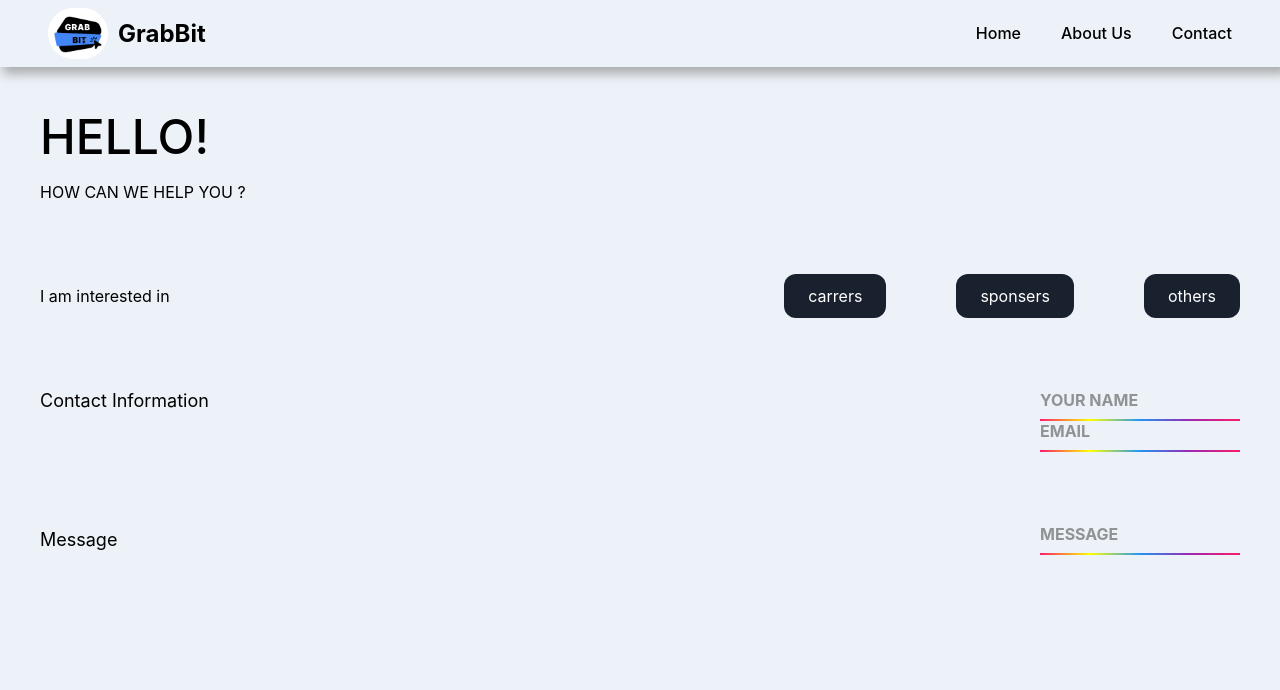
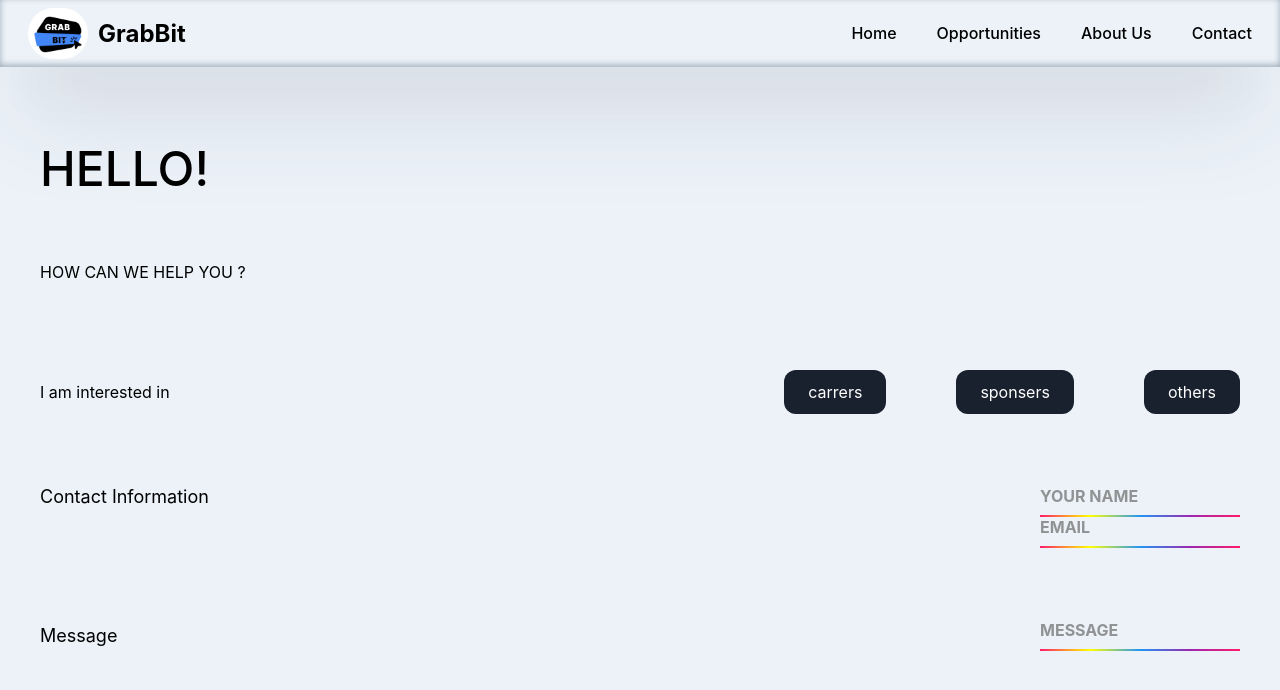
Before and after one commit to suzy-g38/GrabBits_Website, a React (Create React App) app in the folder client/: page /contact in a window 1280 px wide. Shown: the top 690 px of the page. Built offline with nearby package versions, Linux system fonts and the light colour scheme.

Commit message:
opportunities added, navbar fixed

```diff
--- a/client/package.json
+++ b/client/package.json
@@ -6,6 +6,7 @@
 		"@testing-library/jest-dom": "^5.16.5",
 		"@testing-library/react": "^13.4.0",
 		"@testing-library/user-event": "^13.5.0",
+		"axios": "^1.2.4",
 		"react": "^18.2.0",
 		"react-dom": "^18.2.0",
 		"react-icons": "^4.7.1",
@@ -44,5 +45,6 @@
 		"eslint-config-prettier": "^8.6.0",
 		"eslint-plugin-react": "^7.32.1",
 		"prettier": "2.8.3"
-	}
+	},
+	"proxy": "http://localhost:8000"
 }
--- a/client/src/App.jsx
+++ b/client/src/App.jsx
@@ -1,6 +1,13 @@
 import React from 'react';
 import { Route, Routes } from 'react-router-dom';
-import { Contact, Footer, Landing, Navbar, Team } from './components';
+import {
+	Contact,
+	Footer,
+	Landing,
+	Navbar,
+	Team,
+	Opportunities,
+} from './components';
 import { Button, Card, Input, DotAnim } from './components/common';
 
 const App = () => {
@@ -20,12 +27,13 @@ const App = () => {
 			<Routes>
 				<Route path="/" element={<Landing />} />
 				<Route path="/team" element={<Team />} />
+				<Route path="/opportunities" element={<Opportunities />} />
 				<Route path="/contact" element={<Contact />} />
 			</Routes>
 			<Footer />
 			{/* <Input />
-			<Button label="Search for Jobs" />
-			<Card /> */}
+			<Button label="Search for Jobs" />*/}
+			{/* <Card /> */}
 			{/* </div> */}
 		</>
 	);
--- a/client/src/components/Navbar/Navbar.jsx
+++ b/client/src/components/Navbar/Navbar.jsx
@@ -10,6 +10,7 @@ const Navbar = () => {
 	return (
 		<>
 			<nav className={classes.navbar}>
+				<div className={classes.inner_navbar}>
 					<NavLink to="/">
 						<div className={classes.brand}>
 							<div className={classes.brand_logo}>
@@ -18,7 +19,6 @@ const Navbar = () => {
 							<span className={classes.brand_title}>GrabBit</span>
 						</div>
 					</NavLink>
-
 					<ul
 						className={
 							active
@@ -26,17 +26,47 @@ const Navbar = () => {
 								: `${classes.navbar_items}`
 						}
 					>
-					<li className={`${classes.navbar_item} `}>
-						<NavLink to="/" className={classes.main_item}>
+						<li
+							className={`${classes.navbar_item} `}
+							onClick={() => {
+								setActive((prevValue) => !prevValue);
+							}}
+						>
+							<NavLink to="/" className={classes.link_text}>
 								Home
 							</NavLink>
 						</li>
-					<li className={`${classes.navbar_item} `}>
-						<NavLink to="/team">About Us</NavLink>
+						<li
+							className={`${classes.navbar_item} `}
+							onClick={() => {
+								setActive((prevValue) => !prevValue);
+							}}
+						>
+							<NavLink to="/opportunities" className={classes.link_text}>
+								Opportunities
+							</NavLink>
 						</li>
-					<li className={`${classes.navbar_item} `}>
-						<NavLink to="/contact">Contact</NavLink>
+						<li
+							className={`${classes.navbar_item} `}
+							onClick={() => {
+								setActive((prevValue) => !prevValue);
+							}}
+						>
+							<NavLink to="/team" className={classes.link_text}>
+								About Us
+							</NavLink>
 						</li>
+						<li
+							className={`${classes.navbar_item} `}
+							onClick={() => {
+								setActive((prevValue) => !prevValue);
+							}}
+						>
+							<NavLink to="/contact" className={classes.link_text}>
+								Contact
+							</NavLink>
+						</li>
+						<li className={classes.links}></li>
 					</ul>
 					<div
 						className={classes.hamburger}
@@ -67,10 +97,7 @@ const Navbar = () => {
 							/>
 						</svg>
 					</div>
-
-				{/* <div className={classes.navbar_search_tab}>
-				<span><input type="text" className={classes.navbar_search} placeholder="Search for jobs"/></span>
-			</div> */}
+				</div>
 			</nav>
 		</>
 	);
--- a/client/src/components/Navbar/Navbar.module.css
+++ b/client/src/components/Navbar/Navbar.module.css
@@ -1,18 +1,21 @@
-* {
-	margin: 0;
-	padding: 0;
-	box-sizing: border-box;
-}
-
 .navbar {
 	display: flex;
 	flex-direction: row;
 	align-items: center;
 	justify-content: space-between;
-	/* height: 5rem; */
-	padding: 0 40px 0 40px;
 	position: relative;
-	box-shadow: 5px 5px 10px 2px rgba(155, 155, 155, 0.8);
+	box-shadow: rgba(50, 50, 93, 0.25) 0px 50px 100px -20px,
+		rgba(0, 0, 0, 0.3) 0px 30px 60px -30px,
+		rgba(10, 37, 64, 0.35) 0px -2px 6px 0px inset;
+	width: 100vw;
+	z-index: 5;
+}
+.inner_navbar {
+	padding: 0 20px;
+	display: flex;
+	flex-direction: row;
+	justify-content: space-between;
+	width: 100vw;
 }
 
 .brand {
@@ -46,7 +49,7 @@
 	gap: 1.5rem;
 }
 
-.navbar_item a {
+.navbar_item .link_text {
 	text-decoration: none;
 	color: #000000;
 	font-size: 1rem;
@@ -61,29 +64,6 @@
 	background-clip: text;
 	-webkit-background-clip: text;
 }
-
-/* .navbar_search_tab{
-    display: flex;
-    justify-content: center;
-    align-items: center;
-}
-
-.navbar_search{
-  border-top-style: hidden;
-  border-right-style: hidden;
-  border-left-style: hidden;
-  border-bottom-style: groove;
-  background-color:#000000;
-  padding: 8px;
-  border-radius: 0.4rem;
-  font-size: 1.01rem;
-  color: white;
-}
-
-.navbar_search:focus{
-    outline: none;
-} */
-
 .hamburger {
 	align-items: center;
 	display: none;
@@ -131,25 +111,29 @@
 	stroke-dashoffset: -138px;
 }
 
-@media only screen and (max-width: 800px) {
+.links {
+	display: none;
+}
+
+@media screen and (max-width: 800px) {
 	.brand_title {
 		display: none;
 	}
 }
 
-@media only screen and (max-width: 600px) {
+@media screen and (max-width: 600px) {
+	.inner_navbar {
+		padding: 0;
+	}
 	.brand_title {
 		display: none;
 	}
-
 	.navbar_items {
 		display: none;
 	}
-
 	.hamburger {
 		display: flex;
 	}
-
 	.navbar {
 		display: flex;
 		flex-direction: column;
@@ -157,20 +141,30 @@
 		align-items: flex-start;
 		text-align: center;
 	}
-
 	.navbar_mitems {
 		display: flex;
 		flex-direction: column;
-		width: 100%;
-		padding: 12px 8px 12px 8px;
+		width: 100vw;
+		height: 100vh;
+		padding: 0;
 		text-align: center;
 		transition: ease-out;
 		transition-delay: 100ms;
 		transition-duration: 1000ms;
+		position: absolute;
+		justify-content: flex-start;
+		align-items: flex-start;
+		margin-top: 66.664px;
+		padding-top: 80px;
+		background-color: rgb(0, 0, 0);
 	}
-
-	/* .navbar_mitems .navbar_item{
-        padding: 12px 8px 12px 8px;
-        text-align: center;
-    } */
+	.navbar_item .link_text {
+		font-size: 8vw;
+		color: #fff;
+	}
+	.links {
+		display: flex;
+		justify-content: center;
+		align-items: center;
+	}
 }
--- /dev/null
+++ b/client/src/components/Opportunities/Opportunities.jsx
@@ -0,0 +1,36 @@
+import React, { useState, useEffect } from 'react';
+import axios from 'axios';
+import classes from './Opportunities.module.css';
+import { Card } from '../common';
+
+const Opportunities = () => {
+	const [jobData, setJobData] = useState([]);
+
+	useEffect(() => {
+		getData();
+	}, []);
+
+	const getData = async () => {
+		try {
+			const data = await axios.get('/job/getJobs').then((response) => {
+				const data = response.data.jobs;
+				console.log(data);
+				setJobData(data);
+			});
+		} catch (err) {
+			console.log(err);
+		}
+	};
+
+	return (
+		<>
+			<div className={classes.cards}>
+				{jobData.map((opp, i) => {
+					return <Card data={opp} key={i} />;
+				})}
+			</div>
+		</>
+	);
+};
+
+export default Opportunities;
--- /dev/null
+++ b/client/src/components/Opportunities/Opportunities.module.css
@@ -0,0 +1,6 @@
+.cards {
+	display: flex;
+	justify-content: center;
+	align-items: center;
+	flex-direction: column;
+}
--- a/client/src/components/common/Card/Card.jsx
+++ b/client/src/components/common/Card/Card.jsx
@@ -3,19 +3,21 @@ import classes from './Card.module.css';
 import verified from '../../../assets/verified.png';
 import { Button } from '../../common/index';
 
-const Card = () => {
+const Card = ({ data }) => {
+	const { role, location, companyName, stipend, batch } = data;
 	return (
 		<>
 			<div className={classes.outer_container}>
 				<div className={classes.inner_container}>
 					<div className={classes.data}>
-						<h1 className={classes.name}>Google</h1>
+						<h1 className={classes.name}>{companyName}</h1>
 						<img className={classes.verified} src={verified} alt="verified" />
 					</div>
 					<div className={classes.tags}>
-						<span className={classes.tag}>UI/UX</span>
-						<span className={classes.tag}>Web Developer</span>
-						<span className={classes.tag}>Cloud</span>
+						<span className={classes.tag}>{role}</span>
+						<span className={classes.tag}>{stipend}</span>
+						<span className={classes.tag}>{batch}</span>
+						<span className={classes.tag}>{location}</span>
 					</div>
 					<div className={classes.description}>
 						Des cription vbdivskhj abvk,kjs hgav fkirsufb;kajgf iuy wrfgelhf
--- a/client/src/components/common/Card/Card.module.css
+++ b/client/src/components/common/Card/Card.module.css
@@ -6,7 +6,11 @@
 	height: auto;
 	background-color: #fff;
 	border-radius: 12px;
-	box-shadow: 0px 0px 50px 0px #00000026;
+	/* box-shadow: 0px 0px 50px 0px #00000026; */
+	box-shadow: rgba(50, 50, 93, 0.25) 0px 50px 100px -20px,
+		rgba(0, 0, 0, 0.3) 0px 30px 60px -30px,
+		rgba(10, 37, 64, 0.35) 0px -2px 6px 0px inset;
+	margin: 20px 0;
 }
 .inner_container {
 	display: flex;
@@ -18,7 +22,12 @@
 	margin: 20px;
 	background-color: #19212e;
 	border-radius: 12px;
-	box-shadow: 0px 0px 50px 0px #00000026;
+	/* box-shadow: 0px 0px 50px 0px #00000026; */
+	box-shadow: rgba(50, 50, 93, 0.25) 0px 50px 100px -20px,
+		rgba(0, 0, 0, 0.3) 0px 30px 60px -30px,
+		rgba(10, 37, 64, 0.35) 0px -2px 6px 0px inset;
+	/* width: 98%; */
+	/* Add this for small card  */
 }
 .data {
 	display: flex;
--- a/client/src/components/index.js
+++ b/client/src/components/index.js
@@ -3,3 +3,4 @@ export { default as Footer } from './Footer/Footer';
 export { default as Landing } from './Landing/Landing';
 export { default as Navbar } from './Navbar/Navbar';
 export { default as Team } from './Team/Team';
+export { default as Opportunities } from './Opportunities/Opportunities';
```
Also changed, not shown: 1 other file (tests, documents, lock files or other folders). Lines whose indentation alone changed are shown as unchanged.
